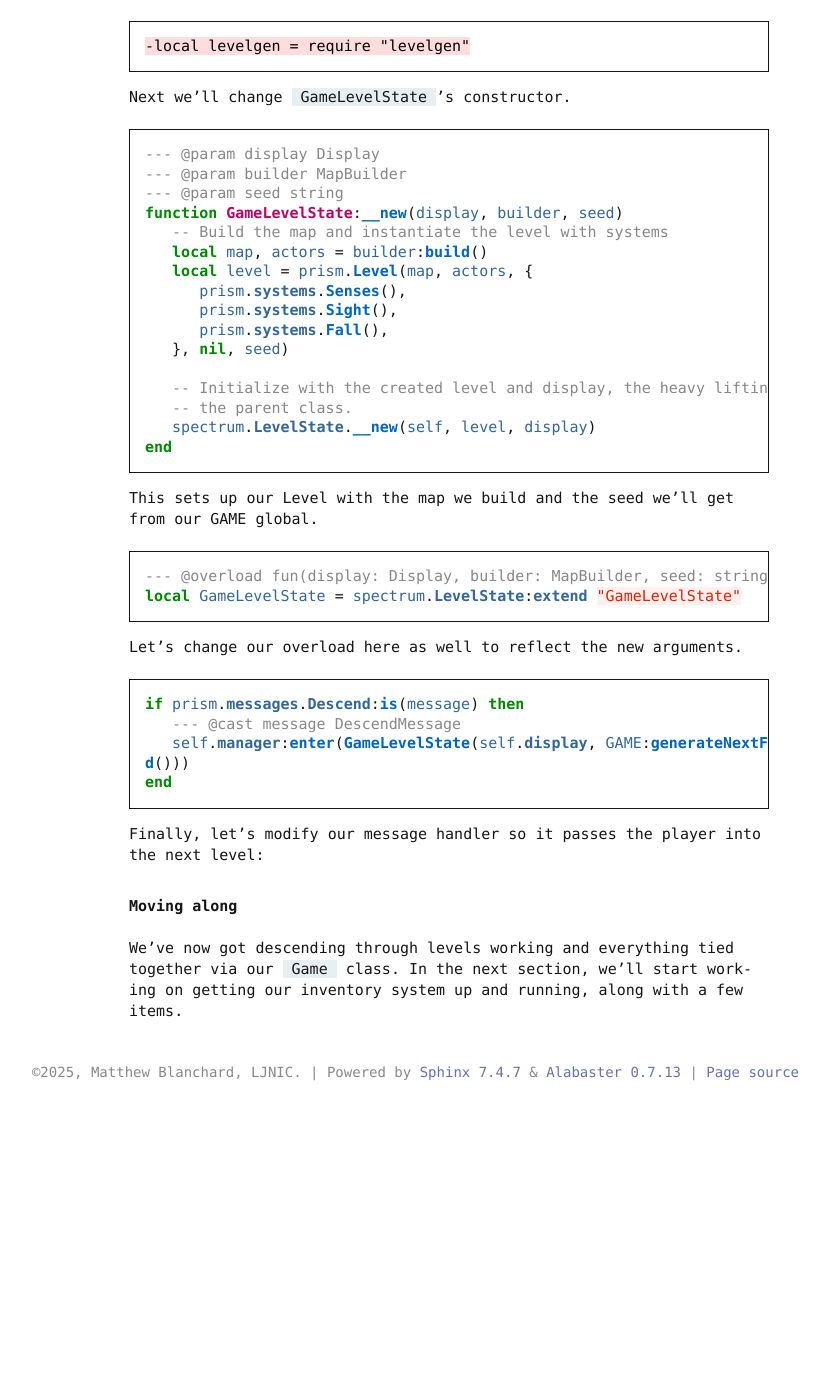
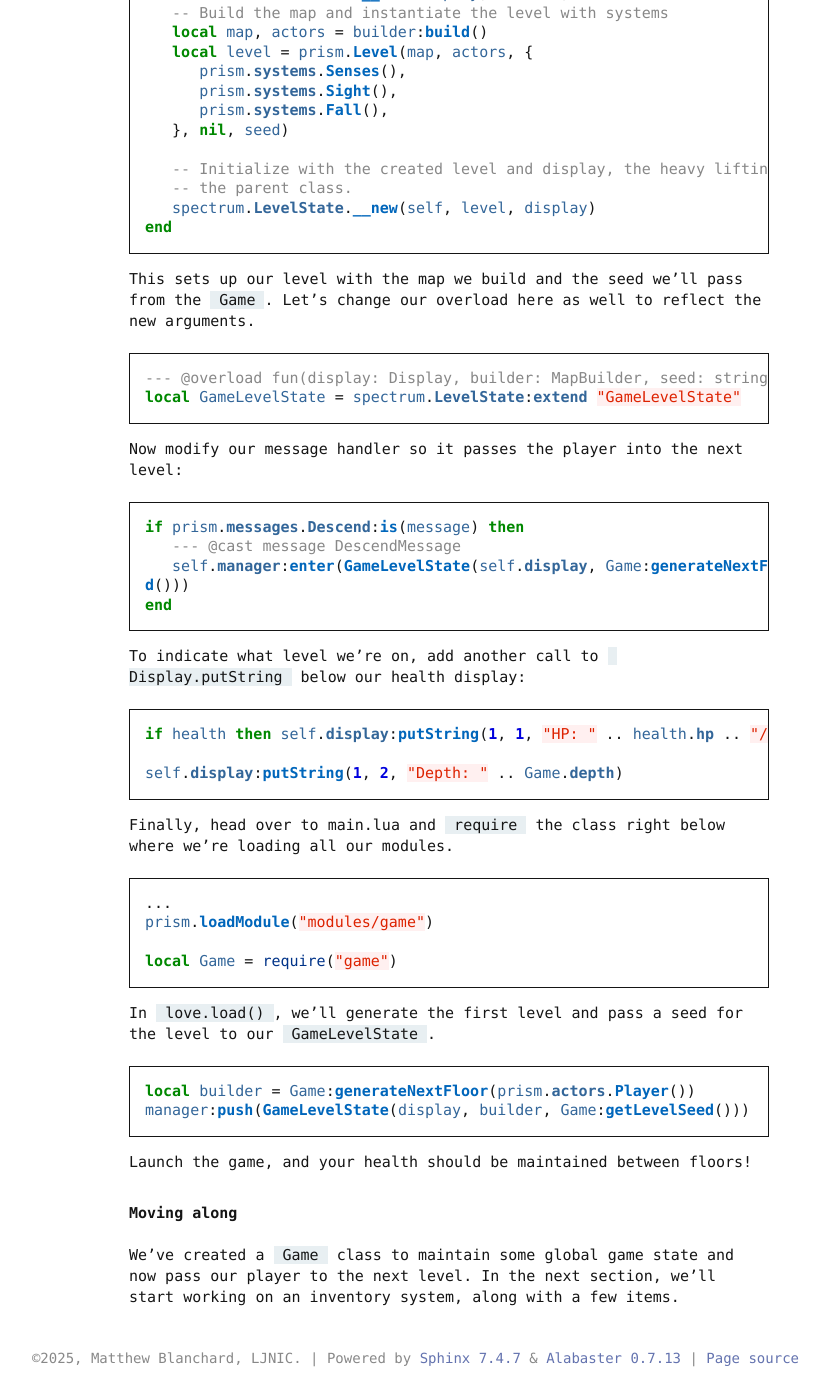
Before and after one commit to drewww/prism, a Sphinx documentation site: the page built from docs/source/making-a-roguelike/part9.rst, in a window 1280 px wide and 1400 px high, scrolled down 1931 px. Shown: the whole window, without its empty margins (341-1170 px from the left). Built offline with Sphinx 7.4.7, drawn with Linux system fonts in a browser that asks for light colours; pages that are not in the unit, such as notebooks, are missing from menus; cross-references to code outside the pages are shown as plain code; before the commit the page ends 3045 px from its top, so only the background shows below that; some of the changed text lies outside the part shown.

Commit message:
Edit parts 8-9

```diff
--- a/docs/source/making-a-roguelike/part1.rst
+++ b/docs/source/making-a-roguelike/part1.rst
@@ -10,6 +10,11 @@
    :align: center
 
 The following sections will expand this into a complete game.
+
+.. note::
+
+   We assume familiarity with Lua, but the language is simple enough that you could probably skirt by
+   with only general programming experience.
 
 Installation
 ------------
--- a/docs/source/making-a-roguelike/part9.rst
+++ b/docs/source/making-a-roguelike/part9.rst
@@ -36,13 +37,17 @@
 Creating the game
 -----------------
 
-Now we'll create a new class Game and include levelgen at the top:
+Now we'll create a new class ``Game``. This will hold an :lua:class:`RNG` and the current depth, and handle our
+level generation. Having a centralized :lua:class:`RNG` for generating seeds for level generation ensures
+that the game will be repeatable given the same seed.
 
 .. code:: lua
 
    local levelgen = require "levelgen"
 
    --- @class Game : Object
+   --- @field depth integer
+   --- @field rng RNG
    --- @overload fun(seed: string): Game
    local Game = prism.Object:extend("Game")
 
@@ -66,27 +71,10 @@
       return levelgen(genRNG, player, 60, 30)
    end
 
-   return Game
+   return Game(tostring(os.time()))
 
-This class will eventually track everything we need for the overall game. Having a single centralized RNG
-for generating seeds for level generation ensures that the game will be repeatable given the same seed.
-
-Making it global
-----------------
-
-Head over to main.lua. Right below where we’re loading all our modules, let’s create our global
-GAME instance and seed the game:
-
-.. code:: lua
-
-   ...
-   prism.loadModule("modules/game")
-
-   --- @module "game"
-   local Game = require("game")
-   GAME = Game(tostring(os.time()))
-
-Now our ``GAME`` will be accessible all over our codebase.
+This class will eventually track everything we need for the overall game.  There should only
+be one instance of a ``Game``, so we return a seeded ``Game`` instance rather than the prototype.
 
 Modifying the levelstate
 ------------------------
@@ -118,26 +106,51 @@
       spectrum.LevelState.__new(self, level, display)
    end
 
-This sets up our Level with the map we build and the seed we'll get from our GAME global.
+This sets up our level with the map we build and the seed we'll pass from the ``Game``.
+Let's change our overload here as well to reflect the new arguments.
 
 .. code:: lua
 
    --- @overload fun(display: Display, builder: MapBuilder, seed: string): GameLevelState
    local GameLevelState = spectrum.LevelState:extend "GameLevelState"
 
-Let's change our overload here as well to reflect the new arguments.
+Now modify our message handler so it passes the player into the next level:
 
 .. code:: lua
 
    if prism.messages.Descend:is(message) then
       --- @cast message DescendMessage
-      self.manager:enter(GameLevelState(self.display, GAME:generateNextFloor(message.descender). GAME:getLevelSeed()))
+      self.manager:enter(GameLevelState(self.display, Game:generateNextFloor(message.descender). Game:getLevelSeed()))
    end
 
-Finally, let's modify our message handler so it passes the player into the next level:
+To indicate what level we're on, add another call to :lua:func:`Display.putString` below our health display:
+
+.. code:: lua
+
+   if health then self.display:putString(1, 1, "HP: " .. health.hp .. "/" .. health.maxHP) end
+
+   self.display:putString(1, 2, "Depth: " .. Game.depth)
+
+Finally, head over to main.lua and ``require`` the class right below where we’re loading all our modules.
+
+.. code:: lua
+
+   ...
+   prism.loadModule("modules/game")
+
+   local Game = require("game")
+
+In ``love.load()``, we'll generate the first level and pass a seed for the level to our ``GameLevelState``.
+
+.. code:: lua
+
+   local builder = Game:generateNextFloor(prism.actors.Player())
+   manager:push(GameLevelState(display, builder, Game:getLevelSeed()))
+
+Launch the game, and your health should be maintained between floors!
 
 Moving along
 ------------
 
-We’ve now got descending through levels working and everything tied together via our ``Game`` class. In the next section, we'll
-start working on getting our inventory system up and running, along with a few items.
+We've created a ``Game`` class to maintain some global game state and now pass our player to the next level.
+In the next section, we'll start working on an inventory system, along with a few items.
```
Also changed, not shown: other parts of docs/source/making-a-roguelike/part9.rst (+3 -2 lines), docs/source/making-a-roguelike/part8.rst (+22 -20 lines).
